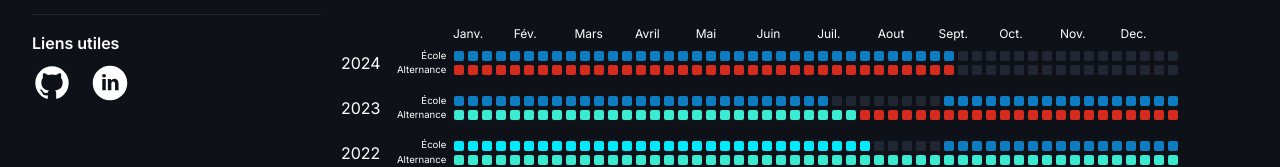
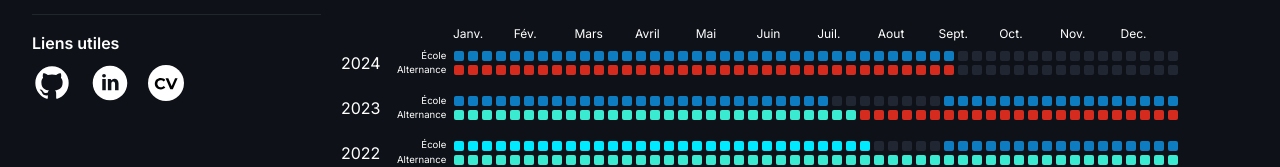
Before and after one commit to StarlingSG1/portefolio, a Next.js app: page / in a window 1280 px wide. Shown: the part 756-923 px from the top of the page. Built offline with nearby package versions, Linux system fonts and the light colour scheme.

Commit message:
[add] CV

```diff
--- a/app/data/sidebar.tsx
+++ b/app/data/sidebar.tsx
@@ -23,7 +23,17 @@ export const sidebarData = {
             name: 'LinkedIn',
             href: 'https://www.linkedin.com/in/jeremie-barriere/',
             icon: <svg xmlns="http://www.w3.org/2000/svg" width="36" height="36" viewBox="0 0 20 20" className="group"><path className="group-hover:fill-[#F8937C]" fill="currentColor" d="M10 .4C4.698.4.4 4.698.4 10s4.298 9.6 9.6 9.6s9.6-4.298 9.6-9.6S15.302.4 10 .4zM7.65 13.979H5.706V7.723H7.65v6.256zm-.984-7.024c-.614 0-1.011-.435-1.011-.973c0-.549.409-.971 1.036-.971s1.011.422 1.023.971c0 .538-.396.973-1.048.973zm8.084 7.024h-1.944v-3.467c0-.807-.282-1.355-.985-1.355c-.537 0-.856.371-.997.728c-.052.127-.065.307-.065.486v3.607H8.814v-4.26c0-.781-.025-1.434-.051-1.996h1.689l.089.869h.039c.256-.408.883-1.01 1.932-1.01c1.279 0 2.238.857 2.238 2.699v3.699z" /></svg>
+        },
+        {
+            name: 'CV',
+            href: '/cv-jeremie-barriere.pdf',
+            icon: <svg width="36" height="36" viewBox="0 0 32 32" fill="currentColor" className="group" xmlns="http://www.w3.org/2000/svg">
+                <rect width="32" height="32" rx="16" fill="currentColor" className="group-hover:fill-[#F8937C]"/>
+                <path
+                    d="M11.352 21.668C10.596 21.668 9.89133 21.5467 9.238 21.304C8.594 21.052 8.034 20.6973 7.558 20.24C7.082 19.7827 6.70867 19.246 6.438 18.63C6.17667 18.014 6.046 17.3373 6.046 16.6C6.046 15.8627 6.17667 15.186 6.438 14.57C6.70867 13.954 7.082 13.4173 7.558 12.96C8.04333 12.5027 8.608 12.1527 9.252 11.91C9.896 11.658 10.6007 11.532 11.366 11.532C12.2153 11.532 12.9807 11.6813 13.662 11.98C14.3527 12.2693 14.9313 12.6987 15.398 13.268L13.942 14.612C13.606 14.2293 13.2327 13.9447 12.822 13.758C12.4113 13.562 11.9633 13.464 11.478 13.464C11.0207 13.464 10.6007 13.5387 10.218 13.688C9.83533 13.8373 9.504 14.052 9.224 14.332C8.944 14.612 8.72467 14.9433 8.566 15.326C8.41667 15.7087 8.342 16.1333 8.342 16.6C8.342 17.0667 8.41667 17.4913 8.566 17.874C8.72467 18.2567 8.944 18.588 9.224 18.868C9.504 19.148 9.83533 19.3627 10.218 19.512C10.6007 19.6613 11.0207 19.736 11.478 19.736C11.9633 19.736 12.4113 19.6427 12.822 19.456C13.2327 19.26 13.606 18.966 13.942 18.574L15.398 19.918C14.9313 20.4873 14.3527 20.9213 13.662 21.22C12.9807 21.5187 12.2107 21.668 11.352 21.668ZM19.8286 21.5L15.6006 11.7H18.0506L21.7466 20.38H20.3046L24.0566 11.7H26.3106L22.0686 21.5H19.8286Z"
+                    fill="black"/>
+            </svg>
+
         }
     ]
-
 }
```
Also changed, not shown: 1 other file (tests, documents, lock files or other folders).
